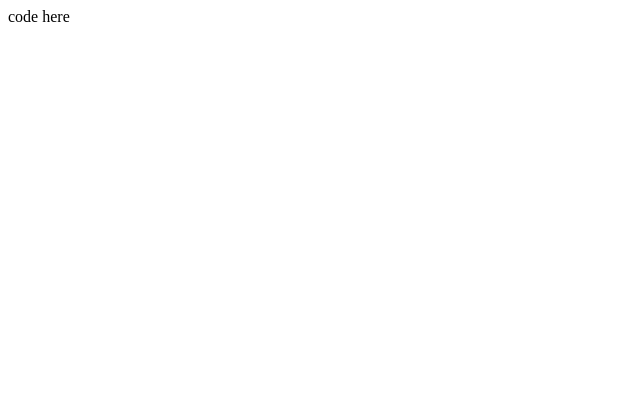
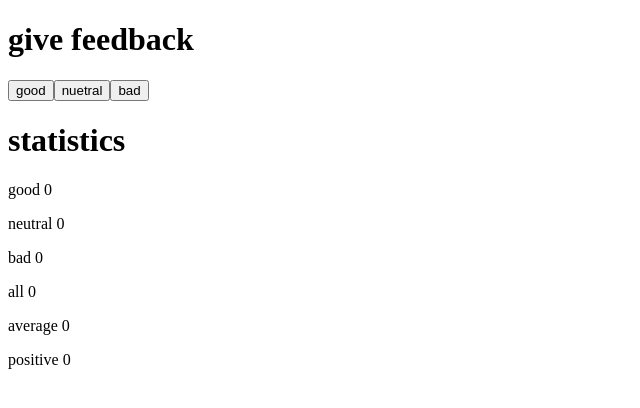
Before and after one commit to MITHUNTR7/Fullstack_open_2023, a React (Create React App) app in the folder part1/unicafe/: page / in a window 1280 px wide. Shown: the top 408 px of the page, without its empty margins (0-640 px from the left). Built offline with nearby package versions, Linux system fonts and the light colour scheme.

Commit message:
excercise 1.7

```diff
--- a/part1/unicafe/src/App.js
+++ b/part1/unicafe/src/App.js
@@ -1,4 +1,6 @@
 import { useState } from 'react'
+
+
 
 const App = () => {
   // save clicks of each button to its own state
@@ -6,11 +8,40 @@ const App = () => {
   const [neutral, setNeutral] = useState(0)
   const [bad, setBad] = useState(0)
 
+  const average = (good, neutral, bad) => {
+    const total = good + neutral + bad
+    return (good * 1 + neutral * 0 + bad * (-1))/total
+  }
+  const positive = (good, neutral, bad)=>{
+    const total = good + neutral + bad
+    return `${good * 100 / total}% `
+  }
+
   return (
     <div>
-      code here
+      <h1>give feedback</h1>
+
+
+      <button onClick={() => setGood(good + 1)}>good</button>
+      <button onClick={() => setNeutral(neutral + 1)}>nuetral</button>
+      <button onClick={() => setBad(bad + 1)}>bad</button>
+
+      <h1>statistics</h1>
+      <p>good {good}</p>
+      <p>neutral {neutral}</p>
+      <p>bad {bad}</p>
+      <p>all {good + neutral + bad}</p>
+      <p>average {good+neutral+bad && average(good, neutral, bad)}</p>
+      <p>positive {(good + neutral + bad) && positive(good, neutral, bad)}</p>
     </div>
   )
 }
 
+
+
+
+
+
+
+
 export default App
```
